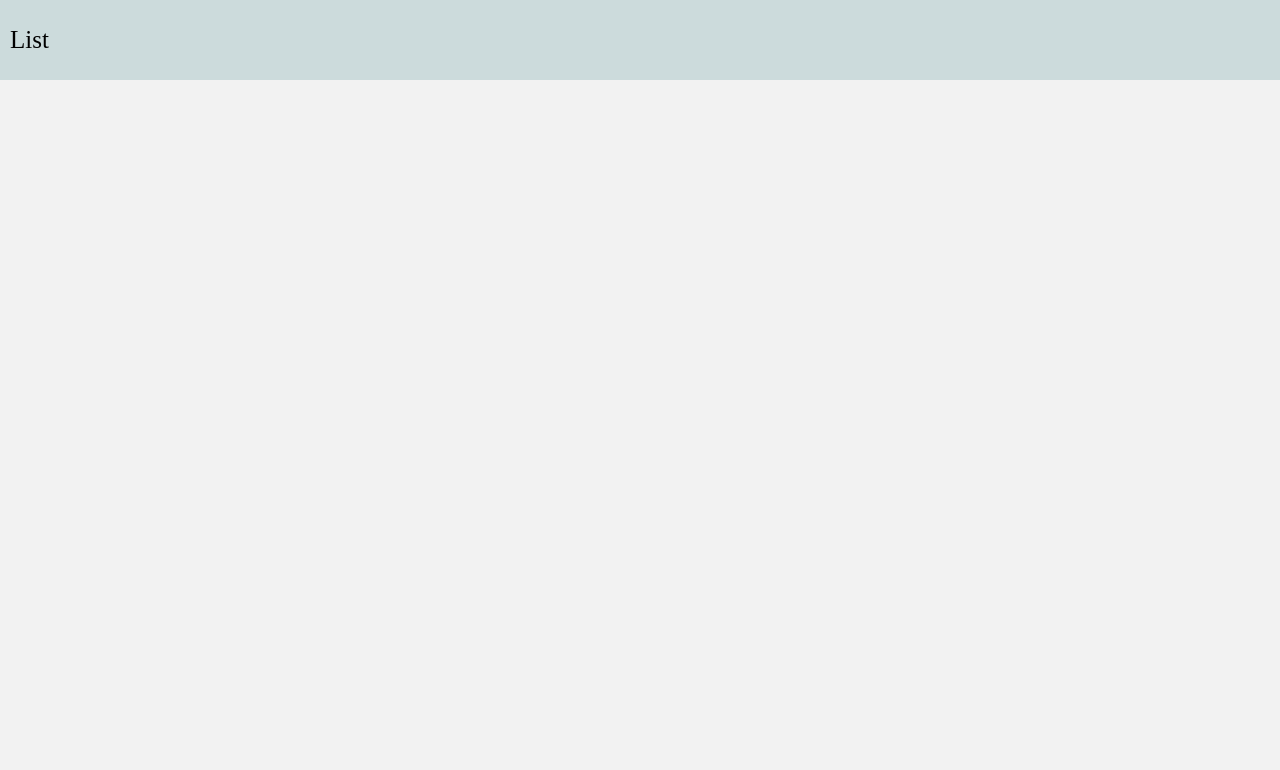
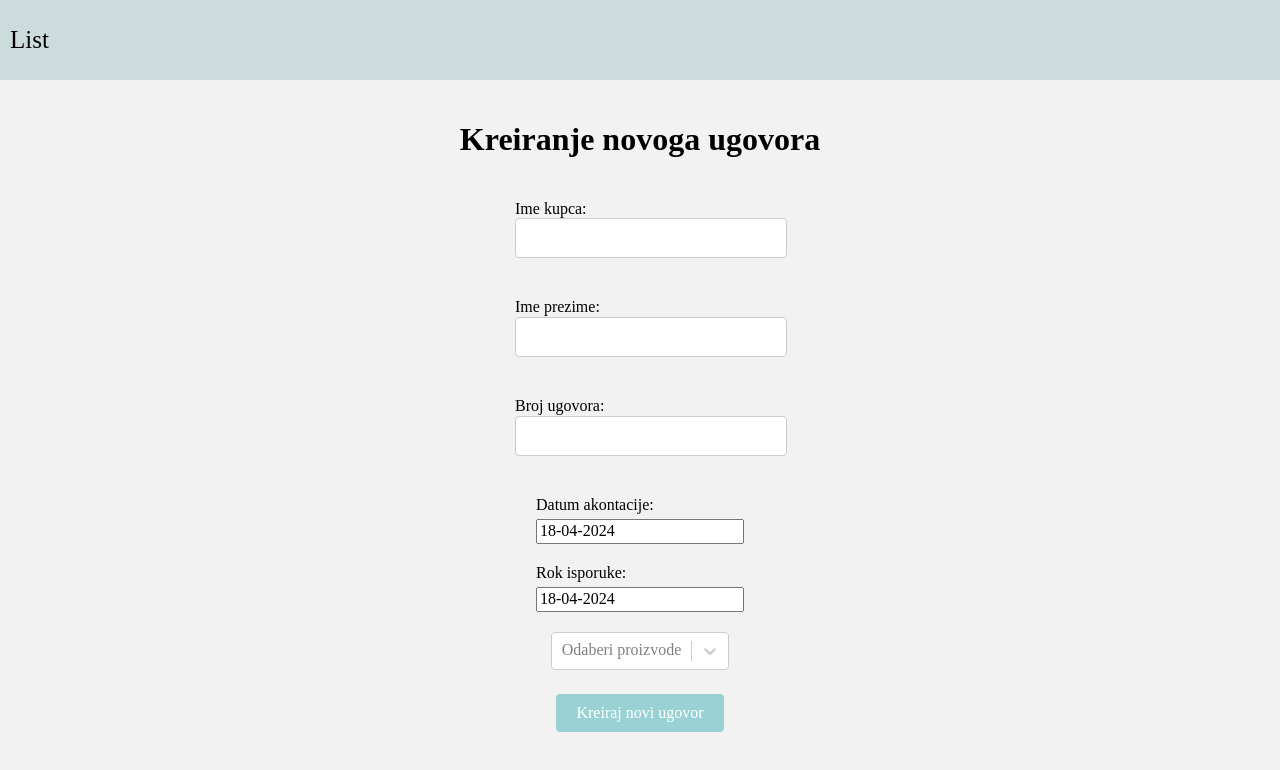
Before and after one commit to Reli12/contractmanagment, a React (Create React App) app: page /addNewContract in a window 1280 px wide. Before the commit this address had no page. Shown: the top 770 px of the page. Built offline with nearby package versions, Linux system fonts and the light colour scheme.

Commit message:
Make add new contract

```diff
--- a/package.json
+++ b/package.json
@@ -9,12 +9,15 @@
     "@types/jest": "^27.5.2",
     "@types/node": "^16.18.96",
     "@types/react": "^18.2.79",
+    "@types/react-datepicker": "^6.2.0",
     "@types/react-dom": "^18.2.25",
     "formik": "^2.4.5",
     "react": "^18.2.0",
+    "react-datepicker": "^6.9.0",
     "react-dom": "^18.2.0",
     "react-router-dom": "^6.22.3",
     "react-scripts": "5.0.1",
+    "react-select": "^5.8.0",
     "styled-components": "^6.1.8",
     "typescript": "^4.9.5",
     "web-vitals": "^2.1.4",
--- /dev/null
+++ b/src/components/atoms/DatePicker/CustomDatePicker.tsx
@@ -0,0 +1,23 @@
+import React, { useState } from 'react'
+import DatePicker from 'react-datepicker'
+import 'react-datepicker/dist/react-datepicker.css'
+
+interface ICustomDatePicker {
+    minDate?: Date
+    handleSelectedDate: (date: Date) => void
+}
+
+const CustomDatePicker = ({ minDate, handleSelectedDate }: ICustomDatePicker) => {
+    const [selectedDate, setSelectedDate] = useState(minDate || new Date())
+
+    const onChange = (date: Date | null) => {
+        if (date) {
+            setSelectedDate(date)
+            handleSelectedDate(date)
+        }
+    }
+
+    return <DatePicker minDate={minDate} selected={selectedDate} onChange={onChange} dateFormat="dd-MM-yyyy" />
+}
+
+export default CustomDatePicker
--- a/src/components/atoms/Dropdown/Dropdown.tsx
+++ b/src/components/atoms/Dropdown/Dropdown.tsx
@@ -3,7 +3,7 @@ import styled from 'styled-components'
 
 interface Option {
     label: string
-    value: string
+    value: string | number
     disabled?: boolean
 }
 
--- a/src/components/atoms/Input/Input.tsx
+++ b/src/components/atoms/Input/Input.tsx
@@ -26,7 +26,7 @@ const Input = styled.input`
     font-size: 16px;
 `
 
-const ErrorMessage = styled.div`
+export const ErrorMessage = styled.div`
     color: red;
     margin-top: 5px;
 `
--- /dev/null
+++ b/src/components/organisams/Forms/CreateContractForm.tsx
@@ -0,0 +1,161 @@
+import React, { useMemo, useState } from 'react'
+import { Form, Formik } from 'formik'
+import * as Yup from 'yup'
+import Button from '../../atoms/Button/Button'
+import CustomInput, { ErrorMessage } from '../../atoms/Input/Input'
+import styled from 'styled-components'
+import ICreateContract from '../../../types/createForm.interfaces'
+import { useProductsContext } from '../../../context/procuctsContext/ProductsContext'
+import Select from 'react-select'
+import CustomDatePicker from '../../atoms/DatePicker/CustomDatePicker'
+import formatDate from '../../../utilities/formatDate'
+import { useContractContext } from '../../../context/contractsContext/ContractContext'
+import Status from '../../../constants/status'
+import { useNavigate } from 'react-router-dom'
+
+interface IFiltersForm {}
+
+const WrapperForm = styled.div`
+    display: flex;
+    flex-direction: column;
+    align-items: center;
+    justify-content: center;
+    gap: 20px;
+    label {
+        margin-bottom: 0;
+    }
+    padding: 20px;
+`
+
+const WrapperInput = styled.div`
+    width: 250px;
+`
+const StyleP = styled.p`
+    margin: 0 0 5px 0;
+`
+
+const validationSchema: Yup.Schema<Partial<ICreateContract>> = Yup.object().shape({
+    name: Yup.string().required('Ime je obavezno polje').min(1, 'Minimalna duljina imena je jedan znak'),
+    lastName: Yup.string().required('Prezime je obavezno polje').min(1, 'Minimalna duljina prezime je jedan znak'),
+    brojUgovora: Yup.string()
+        .required('Broj ugovora je obavezno polje')
+        .matches(/^\d+\/\d{4}$/, 'Broj ugovora mora biti u formatu "N/NNNN..."'),
+    products: Yup.array().of(Yup.number().required()),
+})
+
+const CreateContractForm = ({}: IFiltersForm) => {
+    const { products } = useProductsContext()
+    const { addNewContract } = useContractContext()
+    const navigate = useNavigate()
+
+    const [errorToShow, setErrorToShow] = useState<{
+        datumAkontacije: boolean
+        rokIsporuke: boolean
+        products: boolean
+    }>({ datumAkontacije: false, rokIsporuke: false, products: false })
+
+    const initialValues: ICreateContract = {
+        name: '',
+        lastName: '',
+        brojUgovora: '',
+        datumAkontacije: '',
+        rokIsporuke: '',
+        products: [] as Array<number>,
+    }
+
+    const handleSubmit = (values: ICreateContract) => {
+        console.log(values)
+        if (values.datumAkontacije === '') {
+            setErrorToShow((prev) => ({ ...prev, datumAkontacije: true }))
+            return
+        }
+        if (values.rokIsporuke === '') {
+            setErrorToShow((prev) => ({ ...prev, rokIsporuke: true }))
+            return
+        }
+        if (values.products?.length === 0 || values.products === undefined) {
+            setErrorToShow((prev) => ({ ...prev, products: true }))
+            return
+        }
+        addNewContract({
+            kupac: `${values.name} ${values.lastName}`,
+            id: 1,
+            broj_ugovora: values.brojUgovora,
+            datum_akontacije: values.datumAkontacije,
+            rok_isporuke: values.rokIsporuke,
+            status: Status.created,
+            products: values.products,
+        })
+        navigate('/')
+    }
+
+    const productOptions = useMemo(() => {
+        let opt: Array<{ value: string; label: string }> = []
+        products.map((item) => opt.push({ label: `${item.naziv}-> ${item.dobavljač}`, value: item.id.toString() }))
+        return opt
+    }, [products])
+
+    return (
+        <Formik initialValues={initialValues} validationSchema={validationSchema} onSubmit={handleSubmit}>
+            {({ setFieldValue }) => (
+                <Form>
+                    <WrapperForm>
+                        <h1>Kreiranje novoga ugovora</h1>
+                        <WrapperInput>
+                            <CustomInput label={'Ime kupca:'} type={'text'} name={'name'} />
+                        </WrapperInput>
+                        <WrapperInput>
+                            <CustomInput label={'Ime prezime:'} type={'text'} name={'lastName'} />
+                        </WrapperInput>
+                        <WrapperInput>
+                            <CustomInput label={'Broj ugovora:'} type={'text'} name={'brojUgovora'} />
+                        </WrapperInput>
+                        <div>
+                            <StyleP>Datum akontacije:</StyleP>
+                            <CustomDatePicker
+                                handleSelectedDate={(date) => {
+                                    setErrorToShow((prev) => ({ ...prev, datumAkontacije: false }))
+                                    setFieldValue('datumAkontacije', formatDate(date, true))
+                                }}
+                            />
+                            {errorToShow.datumAkontacije && <ErrorMessage>Odaberite datum akontacije</ErrorMessage>}
+                        </div>
+                        <div>
+                            <StyleP>Rok isporuke:</StyleP>
+                            <CustomDatePicker
+                                handleSelectedDate={(date) => {
+                                    setErrorToShow((prev) => ({ ...prev, rokIsporuke: false }))
+                                    setFieldValue('rokIsporuke', formatDate(date, true))
+                                }}
+                                minDate={new Date()}
+                            />
+                            {errorToShow.rokIsporuke && <ErrorMessage>Odaberite datum roka isporuke</ErrorMessage>}
+                        </div>
+                        <Select
+                            placeholder={'Odaberi proizvode'}
+                            isMulti
+                            name="colors"
+                            options={productOptions}
+                            className="basic-multi-select"
+                            classNamePrefix="select"
+                            onChange={(change) => {
+                                const productsForContract: Array<Number> = []
+                                change.map((item) => productsForContract.push(parseInt(item.value)))
+                                if (change) {
+                                    setErrorToShow((prev) => ({ ...prev, products: false }))
+                                } else {
+                                    setErrorToShow((prev) => ({ ...prev, products: true }))
+                                }
+                                setFieldValue('products', productsForContract)
+                            }}
+                        />
+                        {errorToShow.products && <ErrorMessage>Odaberite minimum jedan proizvod</ErrorMessage>}
+                        <Button label={'Kreiraj novi ugovor'} />
+                    </WrapperForm>
+                </Form>
+            )}
+        </Formik>
+    )
+}
+
+export default CreateContractForm
--- a/src/context/contractsContext/ContractContext.tsx
+++ b/src/context/contractsContext/ContractContext.tsx
@@ -26,7 +26,8 @@ const ContractProvider = ({ children }: IChildren) => {
 
     const addNewContract = (contract: IContract) => {
         contract.id = contracts.length + 1
-        setContracts((prev) => [...prev, contract])
+        contract.status = Status.created
+        setContracts((prev) => [contract, ...prev])
     }
 
     const throwError = (message: string) => {
--- /dev/null
+++ b/src/pages/AddNewContract.tsx
@@ -0,0 +1,11 @@
+import CreateContractForm from '../components/organisams/Forms/CreateContractForm'
+
+const AddNewContract = () => {
+    return (
+        <div>
+            <CreateContractForm />
+        </div>
+    )
+}
+
+export default AddNewContract
--- a/src/routes/routes.tsx
+++ b/src/routes/routes.tsx
@@ -1,6 +1,10 @@
 import IRoute from '../types/route.interface'
 import Home from '../pages/Home'
+import AddNewContract from '../pages/AddNewContract'
 
-const routes: IRoute[] = [{ path: '/', element: <Home /> }]
+const routes: IRoute[] = [
+    { path: '/', element: <Home /> },
+    { path: '/addNewContract', element: <AddNewContract /> },
+]
 
 export default routes
--- a/src/utilities/formatDate.ts
+++ b/src/utilities/formatDate.ts
@@ -1,4 +1,4 @@
-const formatDate = (date: Date | number): string => {
+const formatDate = (date: Date | number, isDifferentFormat?: boolean): string => {
     let dateObj: Date
 
     if (date instanceof Date) {
@@ -12,7 +12,7 @@ const formatDate = (date: Date | number): string => {
     const day = String(dateObj.getDate()).padStart(2, '0')
 
     // Concatenate and return formatted date
-    return `${year}-${month}-${day}`
+    return isDifferentFormat ? `${day}-${month}-${year}` : `${year}-${month}-${day}`
 }
 
 export default formatDate
```
Also changed, not shown: src/types/contract.types.ts (+4 -4 lines), src/types/createForm.interfaces.ts (added, +10 -0 lines), src/types/tsconfig.json (added, +10 -0 lines), 1 other file (tests, documents, lock files or other folders).
